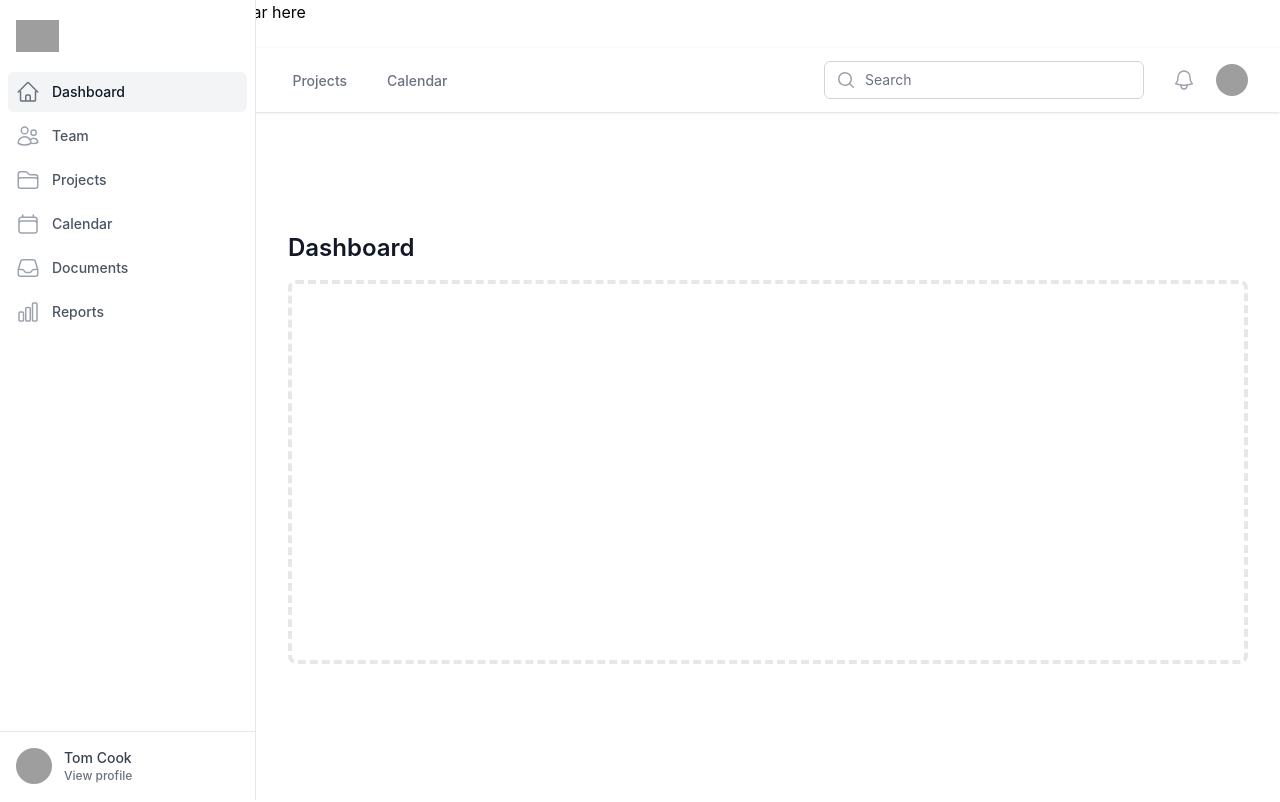
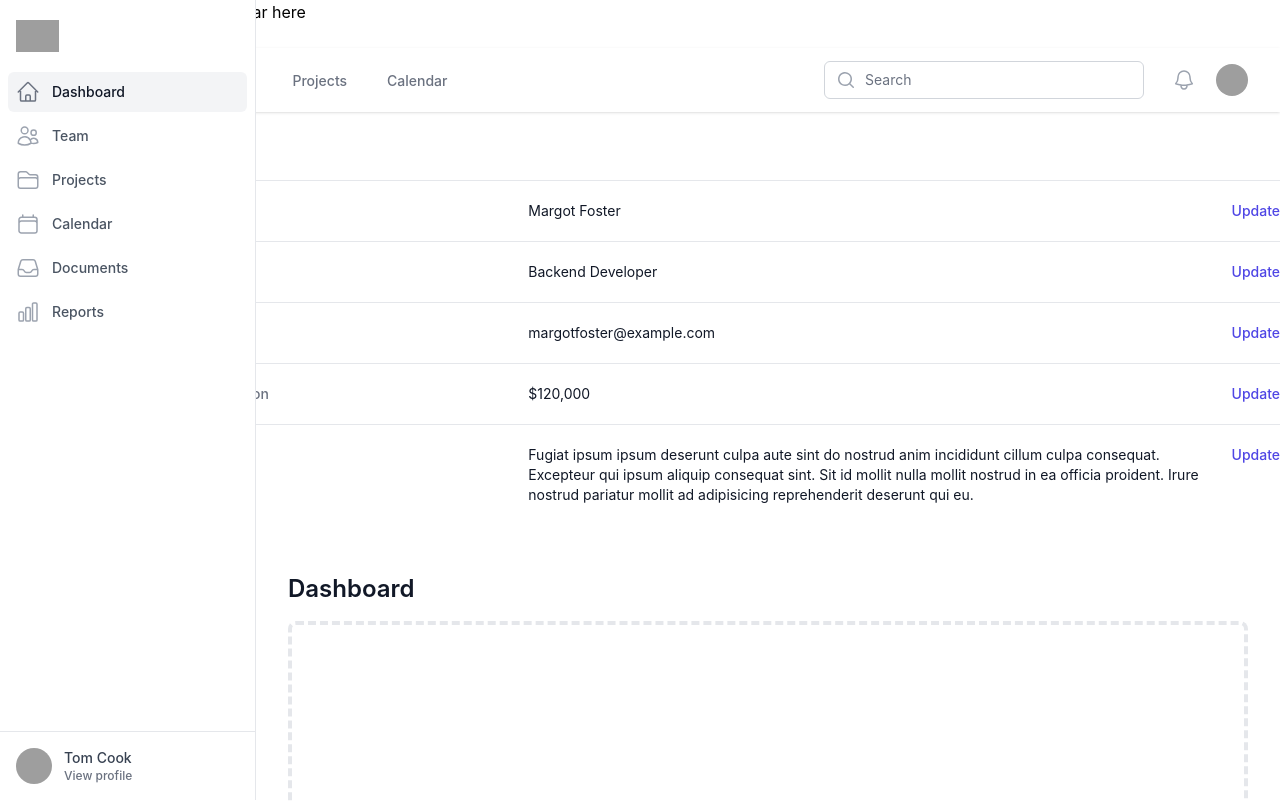
Before and after one commit to gaspardmonet/pitifi, a Next.js app: page /layout in a window 1280 px wide. Shown: the top 802 px of the page. Built offline with nearby package versions, Linux system fonts and the light colour scheme; grey boxes are pictures that could not be loaded.

Commit message:
Update index.js

```diff
--- a/components/Table/index.js
+++ b/components/Table/index.js
@@ -1,7 +1,91 @@
-//tables component's (appearing in manage property and security page) code will appear here
+import { PaperClipIcon } from '@heroicons/react/20/solid'
 
-// https://tailwindui.com/components/application-ui/lists/tables#component-c54854f065bce97d355355a82bfd13cf
+export default function Example() {
+  return (
+    <>
+      <div>
+        <h3 className="text-lg font-medium leading-6 text-gray-900">Applicant Information</h3>
+        <p className="mt-1 max-w-2xl text-sm text-gray-500">Personal details and application.</p>
+      </div>
+      <div className="mt-5 border-t border-gray-200">
+        <dl className="divide-y divide-gray-200">
+          <div className="py-4 sm:grid sm:grid-cols-3 sm:gap-4 sm:py-5">
+            <dt className="text-sm font-medium text-gray-500">Full name</dt>
+            <dd className="mt-1 flex text-sm text-gray-900 sm:col-span-2 sm:mt-0">
+              <span className="flex-grow">Margot Foster</span>
+              <span className="ml-4 flex-shrink-0">
+                <button
+                  type="button"
+                  className="rounded-md bg-white font-medium text-indigo-600 hover:text-indigo-500 focus:outline-none focus:ring-2 focus:ring-indigo-500 focus:ring-offset-2"
+                >
+                  Update
+                </button>
+              </span>
+            </dd>
+          </div>
+          <div className="py-4 sm:grid sm:grid-cols-3 sm:gap-4 sm:py-5">
+            <dt className="text-sm font-medium text-gray-500">Application for</dt>
+            <dd className="mt-1 flex text-sm text-gray-900 sm:col-span-2 sm:mt-0">
+              <span className="flex-grow">Backend Developer</span>
+              <span className="ml-4 flex-shrink-0">
+                <button
+                  type="button"
+                  className="rounded-md bg-white font-medium text-indigo-600 hover:text-indigo-500 focus:outline-none focus:ring-2 focus:ring-indigo-500 focus:ring-offset-2"
+                >
+                  Update
+                </button>
+              </span>
+            </dd>
+          </div>
+          <div className="py-4 sm:grid sm:grid-cols-3 sm:gap-4 sm:py-5">
+            <dt className="text-sm font-medium text-gray-500">Email address</dt>
+            <dd className="mt-1 flex text-sm text-gray-900 sm:col-span-2 sm:mt-0">
+              <span className="flex-grow">margotfoster@example.com</span>
+              <span className="ml-4 flex-shrink-0">
+                <button
+                  type="button"
+                  className="rounded-md bg-white font-medium text-indigo-600 hover:text-indigo-500 focus:outline-none focus:ring-2 focus:ring-indigo-500 focus:ring-offset-2"
+                >
+                  Update
+                </button>
+              </span>
+            </dd>
+          </div>
+          <div className="py-4 sm:grid sm:grid-cols-3 sm:gap-4 sm:py-5">
+            <dt className="text-sm font-medium text-gray-500">Salary expectation</dt>
+            <dd className="mt-1 flex text-sm text-gray-900 sm:col-span-2 sm:mt-0">
+              <span className="flex-grow">$120,000</span>
+              <span className="ml-4 flex-shrink-0">
+                <button
+                  type="button"
+                  className="rounded-md bg-white font-medium text-indigo-600 hover:text-indigo-500 focus:outline-none focus:ring-2 focus:ring-indigo-500 focus:ring-offset-2"
+                >
+                  Update
+                </button>
+              </span>
+            </dd>
+          </div>
+          <div className="py-4 sm:grid sm:grid-cols-3 sm:gap-4 sm:py-5">
+            <dt className="text-sm font-medium text-gray-500">About</dt>
+            <dd className="mt-1 flex text-sm text-gray-900 sm:col-span-2 sm:mt-0">
+              <span className="flex-grow">
+                Fugiat ipsum ipsum deserunt culpa aute sint do nostrud anim incididunt cillum culpa consequat. Excepteur
+                qui ipsum aliquip consequat sint. Sit id mollit nulla mollit nostrud in ea officia proident. Irure
+                nostrud pariatur mollit ad adipisicing reprehenderit deserunt qui eu.
+              </span>
+              <span className="ml-4 flex-shrink-0">
+                <button
+                  type="button"
+                  className="rounded-md bg-white font-medium text-indigo-600 hover:text-indigo-500 focus:outline-none focus:ring-2 focus:ring-indigo-500 focus:ring-offset-2"
+                >
+                  Update
+                </button>
+              </span>
+            </dd>
+          </div>
 
-export default function Loader() {
-  return <div>Table</div>;
+        </dl>
+      </div>
+    </>
+  )
 }
```
